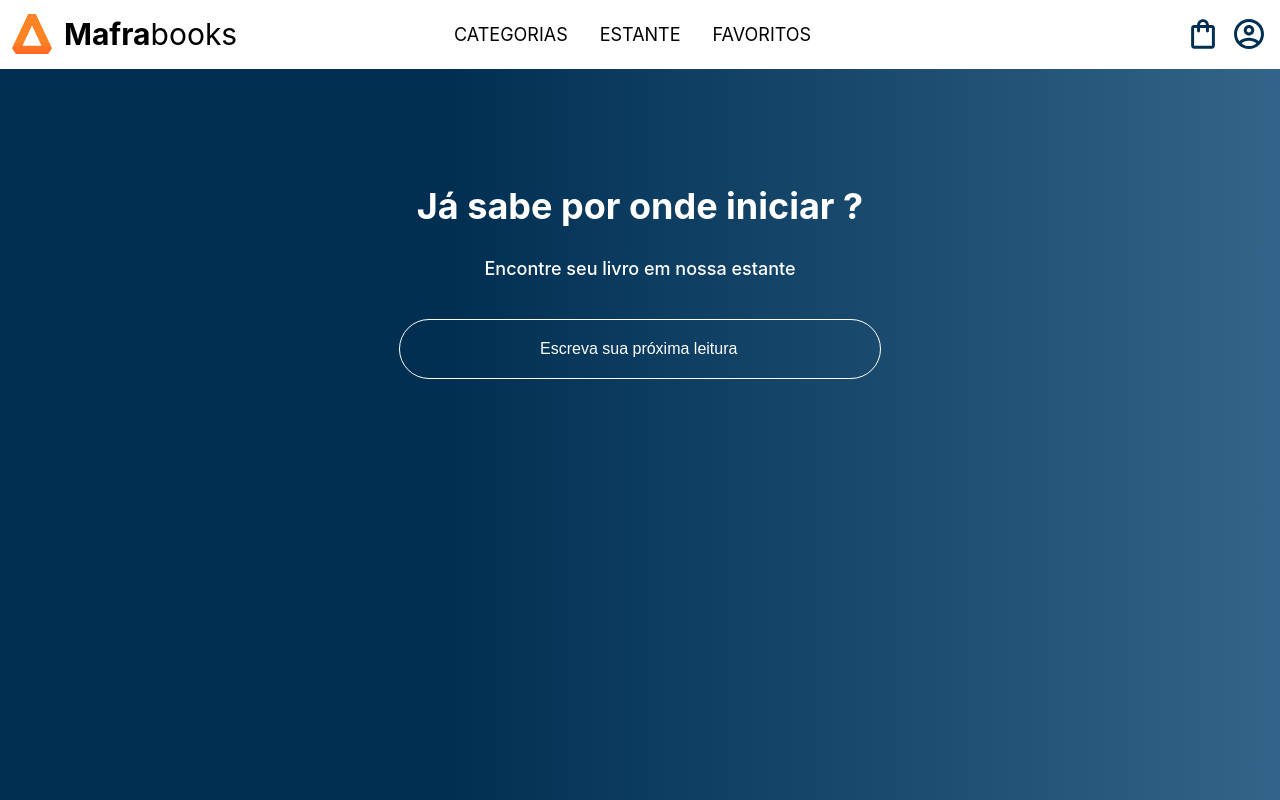
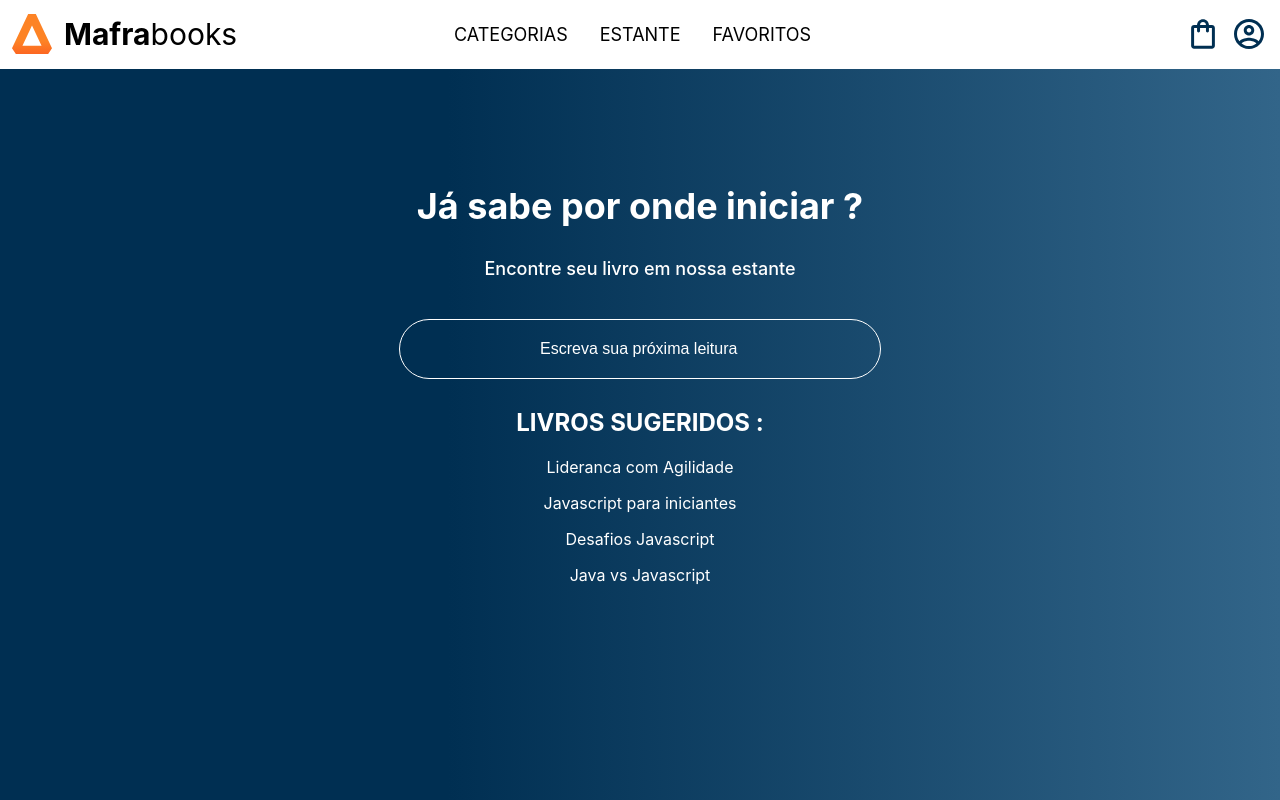
Before and after one commit to vinimaffra03/mafrabooks, a React (Create React App) app: page / in a window 1280 px wide. Built offline with nearby package versions, Linux system fonts and the light colour scheme.

Commit message:
livros sugeridos

```diff
--- a/src/components/Search/index.jsx
+++ b/src/components/Search/index.jsx
@@ -55,6 +55,12 @@ const ResultadoLivro = styled.div`
 function Search() {
   const [livroPesquisado, setLivroPesquisado] = useState([]);
 
+  const livroSugeridos = livros.map((livro) => (
+    <div>
+      <p>{livro.nome}</p>
+    </div>
+  ));
+
   //console.log(livroPesquisado);
 
   return (
@@ -92,6 +98,11 @@ function Search() {
           <p>{livro.nome}</p>
         </ResultadoLivro>
       ))}
+
+      <div>
+        <h1>LIVROS SUGERIDOS :</h1>
+        <p>{livroSugeridos}</p>
+      </div>
     </SearchContainer>
   );
 }
```
